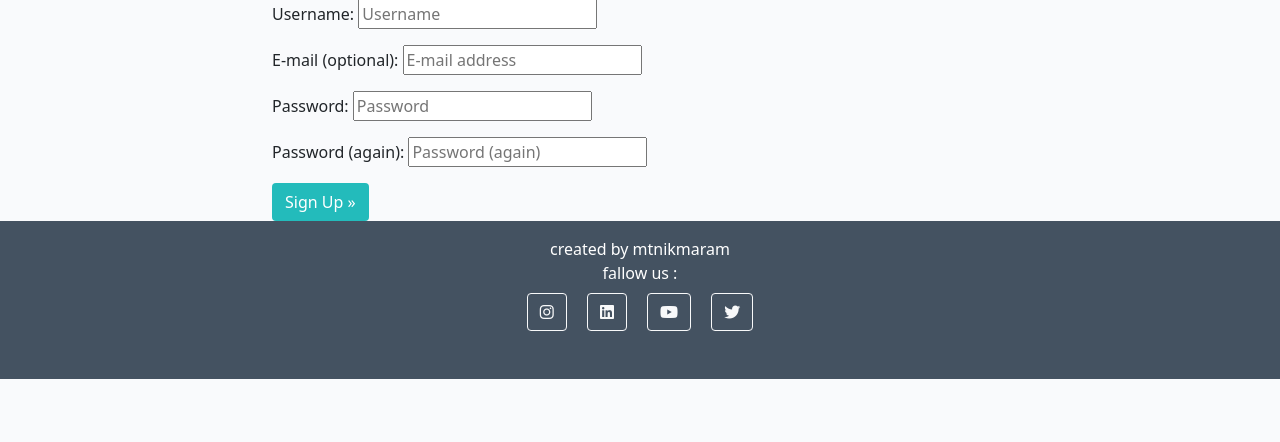
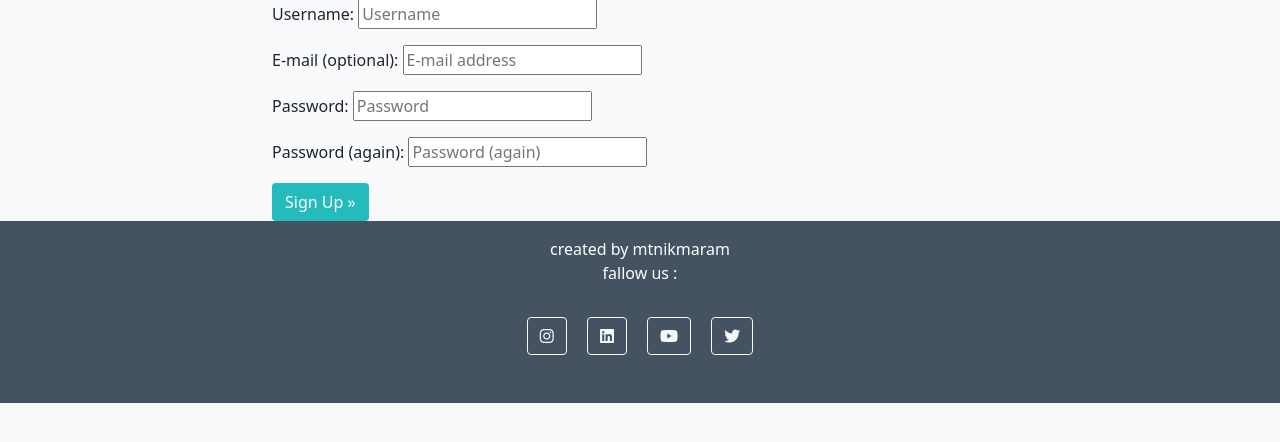
Before and after one commit to Mtnikmaram/artgallery, a Django app: page /accounts/signup/ in a window 1280 px wide. Shown: the part 195-637 px from the top of the page. Run offline with Django 4.2, Linux system fonts and the light colour scheme.

Commit message:
changing the footer

```diff
--- a/templates/base.html
+++ b/templates/base.html
@@ -67,7 +67,7 @@
     <footer class="footer mt-auto py-3 dark-bg">
         <p class="m-0 text-center text-white">created by mtnikmaram</p>
         <p class="m-0 text-center text-white">fallow us : </p>
-            <div class="text-center mb-4">
+        <div class="text-center my-4">
             <!-- Instagram -->
             <a class="btn btn-outline-light btn-floating m-2" href="https://www.instagram.com/" target="_blank"
                 rel="noopener" aria-label="Visit our Instagram page (opens in a new tab)" role="button"><i
@@ -85,6 +85,7 @@
                 rel="noopener" aria-label="Visit our Twitter page (opens in a new tab)" role="button"><i
                     class="fab fa-twitter"></i></a>
         </div>
+
     </footer>
     <!-- Bootstrap 5 JS -->
     <script src="https://cdn.jsdelivr.net/npm/bootstrap@5.0.1/dist/js/bootstrap.bundle.min.js"
```
Lines whose indentation alone changed are shown as unchanged.
